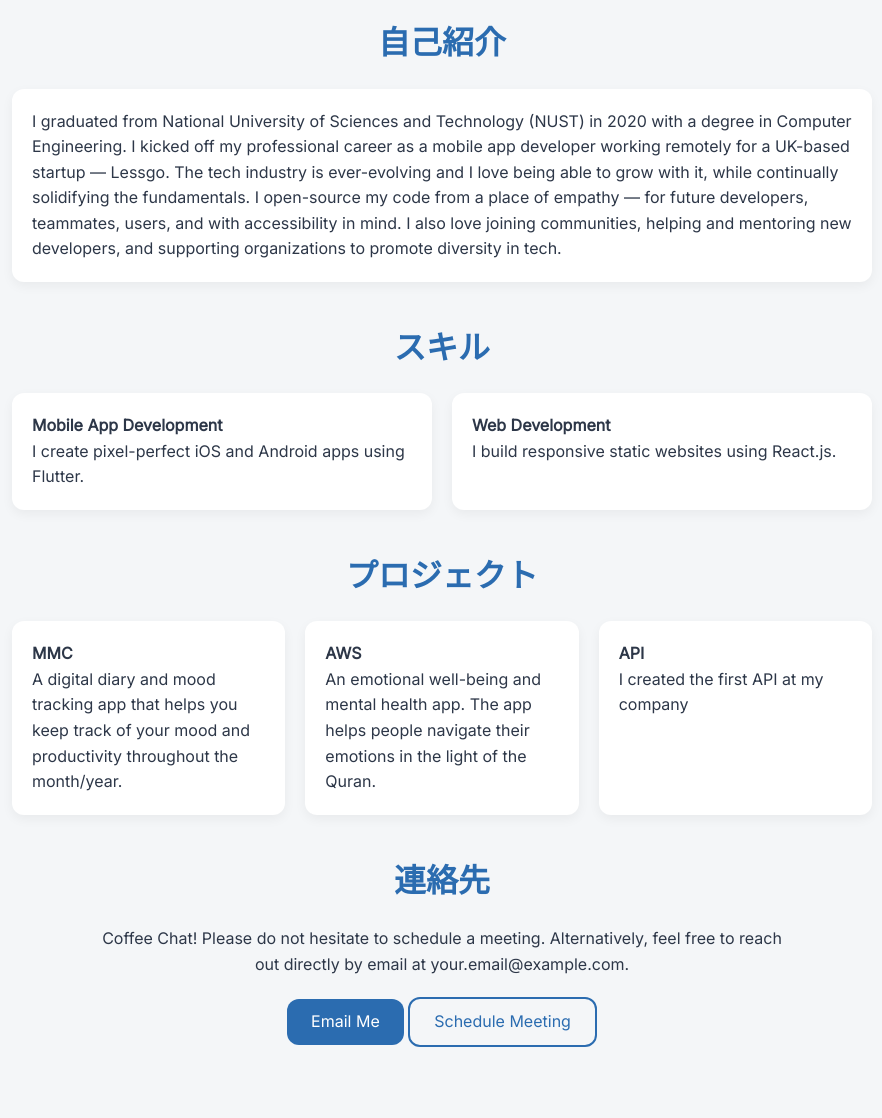
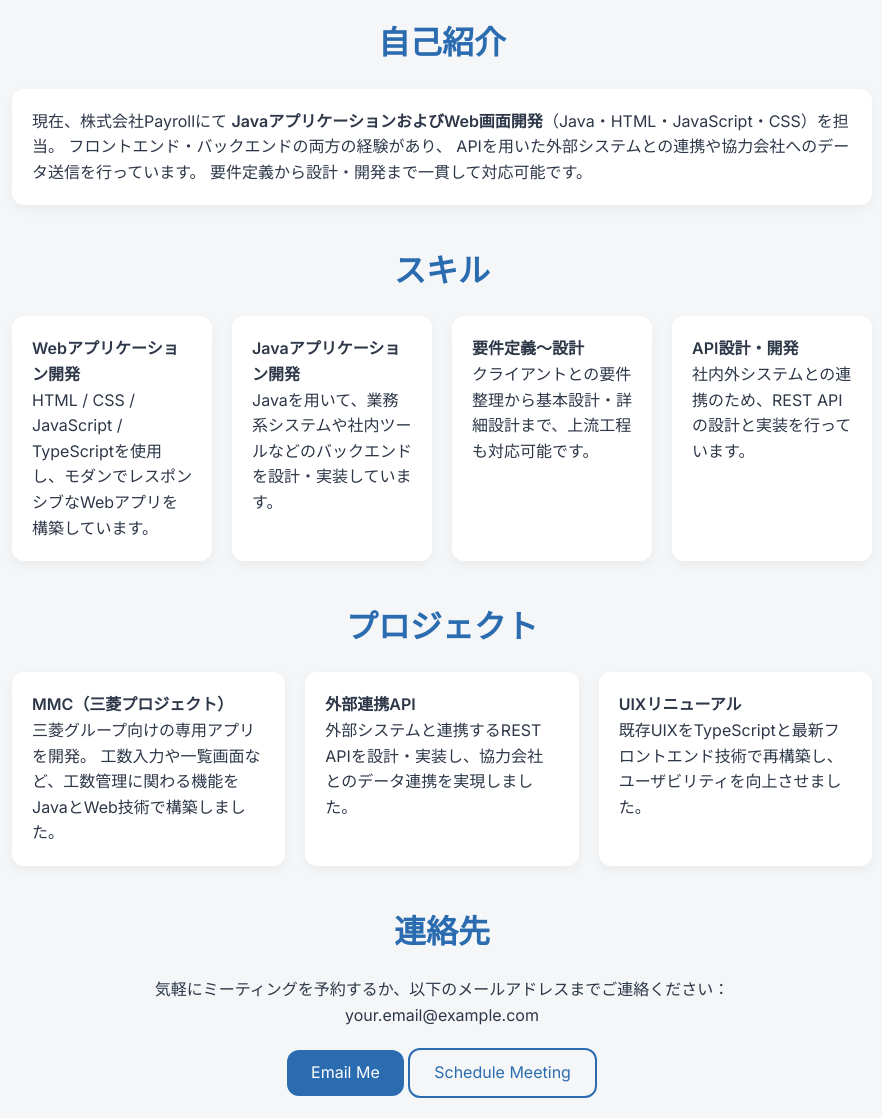
Before and after one commit to itstudyu/Portfolio, a plain HTML site: page index.html in a window 1280 px wide. Shown: the part 433-1551 px from the top of the page, without its empty margins (198-1080 px from the left). Before the commit the page ends 1500 px from the top, so only its background shows below. Drawn offline with Linux system fonts and the light colour scheme.

Commit message:
更新
自己紹介
資格

```diff
--- a/index.html
+++ b/index.html
@@ -1,45 +1,53 @@
 <!DOCTYPE html>
-<html lang="en">
+<html lang="ja">
   <head>
     <meta charset="UTF-8" />
     <meta name="viewport" content="width=device-width, initial-scale=1.0" />
     <title>William Mark | Portfolio</title>
     <link
-      href="https://fonts.googleapis.com/css2?family=Inter:...&display=swap"
+      href="https://fonts.googleapis.com/css2?family=Inter:wght@400;600&display=swap"
       rel="stylesheet"
     />
     <link rel="stylesheet" href="styles.css" />
   </head>
   <body>
     <!-- HERO -->
-    <section id="home" class="hero container">
+    <header id="home" class="hero container">
       <div class="hero-inner">
         <div class="hero-content">
           <h1>Hey, I'm William</h1>
-          <p>A Frontend Developer creating modern and responsive websites.</p>
-          <a href="#contact" class="btn btn-primary">Contact Me</a>
-          <a href="docs/RESUME.docx" class="btn btn-outline">Resume</a>
+          <p>
+            A Full-Stack Developer creating modern, responsive applications.
+          </p>
+          <div class="buttons">
+            <a href="#contact" class="btn btn-primary" aria-label="Contact Me"
+              >Contact Me</a
+            >
+            <a
+              href="docs/RESUME.docx"
+              class="btn btn-outline"
+              aria-label="View Resume"
+              >Resume</a
+            >
+          </div>
         </div>
         <div class="hero-img">
-          <img src="./img/image.png" alt="Profile" />
+          <img src="./img/image.png" alt="William's Profile Picture" />
         </div>
       </div>
-    </section>
+    </header>
 
     <!-- ABOUT -->
     <section id="about" class="container">
       <h2>自己紹介</h2>
       <div class="content card">
         <p>
-          I graduated from National University of Sciences and Technology (NUST)
-          in 2020 with a degree in Computer Engineering. I kicked off my
-          professional career as a mobile app developer working remotely for a
-          UK-based startup — Lessgo. The tech industry is ever-evolving and I
-          love being able to grow with it, while continually solidifying the
-          fundamentals. I open-source my code from a place of empathy — for
-          future developers, teammates, users, and with accessibility in mind. I
-          also love joining communities, helping and mentoring new developers,
-          and supporting organizations to promote diversity in tech.
+          現在、株式会社Payrollにて
+          <strong>JavaアプリケーションおよびWeb画面開発</strong
+          >（Java・HTML・JavaScript・CSS）を担当。
+          フロントエンド・バックエンドの両方の経験があり、
+          APIを用いた外部システムとの連携や協力会社へのデータ送信を行っています。
+          要件定義から設計・開発まで一貫して対応可能です。
         </p>
       </div>
     </section>
@@ -49,12 +57,29 @@
       <h2>スキル</h2>
       <div class="cards">
         <div class="card">
-          <strong>Mobile App Development</strong>
-          <p>I create pixel-perfect iOS and Android apps using Flutter.</p>
+          <strong>Webアプリケーション開発</strong>
+          <p>
+            HTML / CSS / JavaScript /
+            TypeScriptを使用し、モダンでレスポンシブなWebアプリを構築しています。
+          </p>
         </div>
         <div class="card">
-          <strong>Web Development</strong>
-          <p>I build responsive static websites using React.js.</p>
+          <strong>Javaアプリケーション開発</strong>
+          <p>
+            Javaを用いて、業務系システムや社内ツールなどのバックエンドを設計・実装しています。
+          </p>
+        </div>
+        <div class="card">
+          <strong>要件定義～設計</strong>
+          <p>
+            クライアントとの要件整理から基本設計・詳細設計まで、上流工程も対応可能です。
+          </p>
+        </div>
+        <div class="card">
+          <strong>API設計・開発</strong>
+          <p>
+            社内外システムとの連携のため、REST APIの設計と実装を行っています。
+          </p>
         </div>
       </div>
     </section>
@@ -64,22 +89,24 @@
       <h2>プロジェクト</h2>
       <div class="cards">
         <div class="card">
-          <strong>MMC</strong>
+          <strong>MMC（三菱プロジェクト）</strong>
           <p>
-            A digital diary and mood tracking app that helps you keep track of
-            your mood and productivity throughout the month/year.
+            三菱グループ向けの専用アプリを開発。
+            工数入力や一覧画面など、工数管理に関わる機能をJavaとWeb技術で構築しました。
           </p>
         </div>
         <div class="card">
-          <strong>AWS</strong>
+          <strong>外部連携API</strong>
           <p>
-            An emotional well-being and mental health app. The app helps people
-            navigate their emotions in the light of the Quran.
+            外部システムと連携するREST
+            APIを設計・実装し、協力会社とのデータ連携を実現しました。
           </p>
         </div>
         <div class="card">
-          <strong>API</strong>
-          <p>I created the first API at my company</p>
+          <strong>UIXリニューアル</strong>
+          <p>
+            既存UIXをTypeScriptと最新フロントエンド技術で再構築し、ユーザビリティを向上させました。
+          </p>
         </div>
       </div>
     </section>
@@ -88,9 +115,8 @@
     <section id="contact" class="container">
       <h2>連絡先</h2>
       <p style="text-align: center; max-width: 700px; margin: auto">
-        Coffee Chat! Please do not hesitate to schedule a meeting.
-        Alternatively, feel free to reach out directly by email at
-        <a href="mailto:your.email@example.com">your.email@example.com</a>.
+        気軽にミーティングを予約するか、以下のメールアドレスまでご連絡ください：<br />
+        <a href="mailto:your.email@example.com">your.email@example.com</a>
       </p>
       <div style="text-align: center; margin-top: 20px">
         <a href="mailto:your.email@example.com" class="btn btn-primary"
@@ -100,8 +126,6 @@
       </div>
     </section>
 
-    <!-- DROPDOWN SCRIPT -->
-
     <script src="script.js"></script>
   </body>
 </html>
```
Also changed, not shown: certifications.html (+14 -6 lines).
